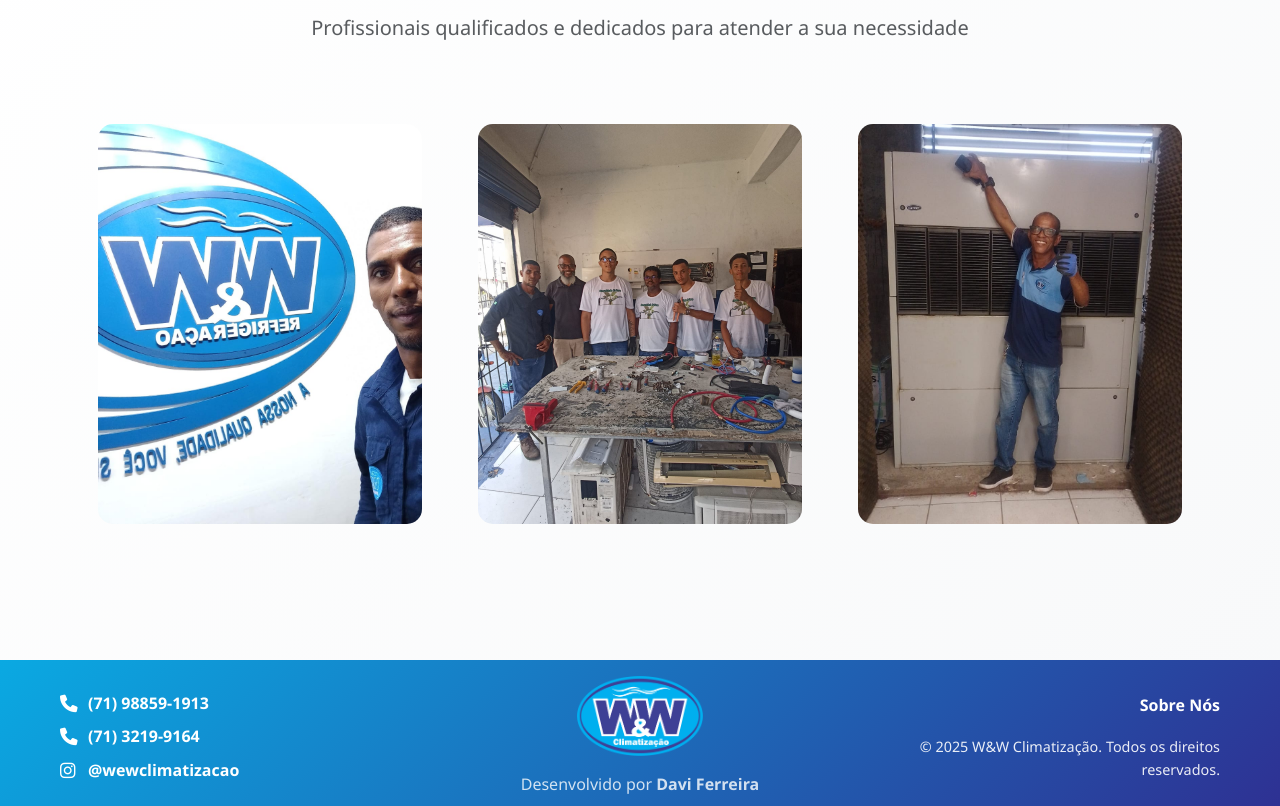
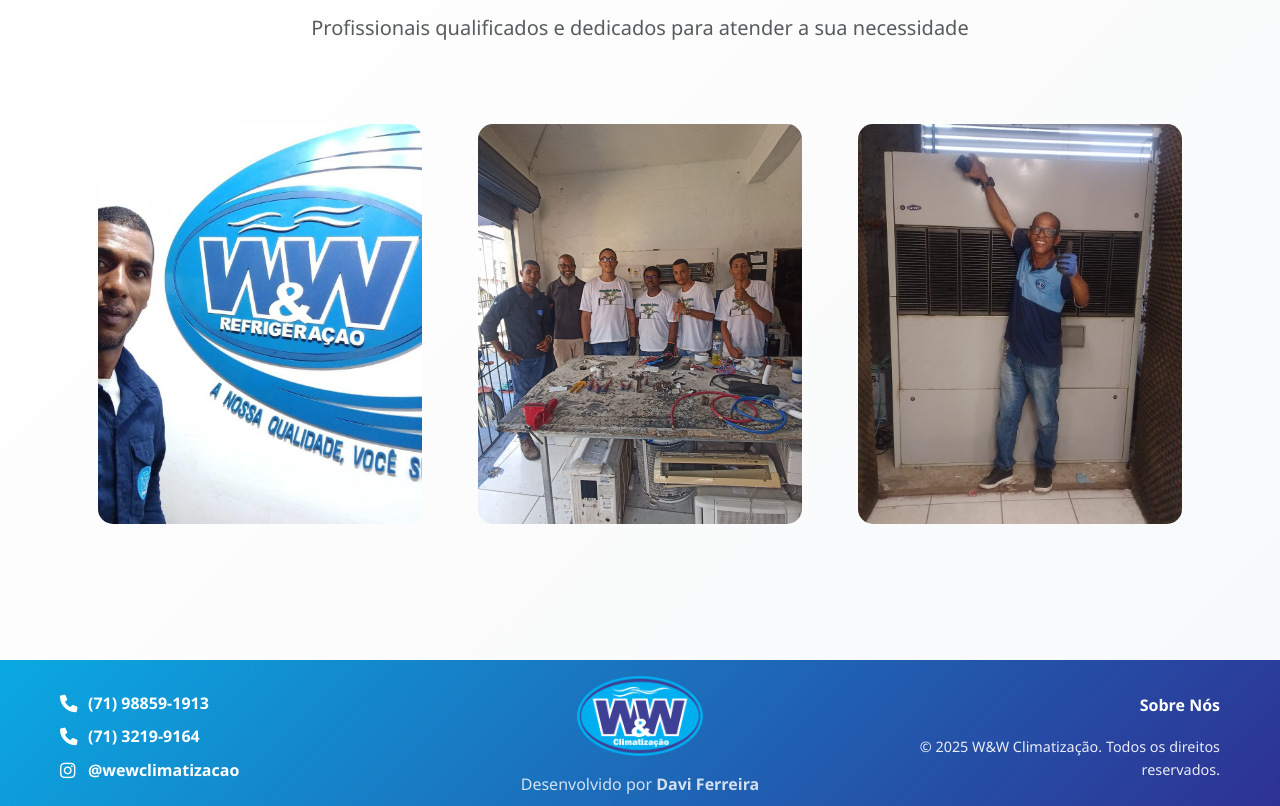
Before and after one commit to DaviFerreira14/wew-climatizacao, an Angular app: page /sobre in a window 1280 px wide. Shown: the part 1589-2395 px from the top of the page. Built offline with nearby package versions, Linux system fonts and the light colour scheme.

Commit message:
Editando fotos da pagina sobre

```diff
--- a/src/app/paginas/servicos/servicos.html
+++ b/src/app/paginas/servicos/servicos.html
@@ -59,7 +59,7 @@
             <ul class="list-unstyled text-start">
               <li><i class="bi bi-check-circle text-success me-2"></i>Diagnóstico preciso</li>
               <li><i class="bi bi-check-circle text-success me-2"></i>Peças originais</li>
-              <li><i class="bi bi-check-circle text-success me-2"></i>Atendimento 24h</li>
+              <li><i class="bi bi-check-circle text-success me-2"></i>Atendimento eficiente</li>
             </ul>
           </div>
         </div>
--- a/src/app/paginas/sobre/sobre.html
+++ b/src/app/paginas/sobre/sobre.html
@@ -70,7 +70,7 @@
       <div class="col-lg-4 col-md-6 col-sm-12 mb-5">
         <div class="team-card">
           <div class="team-image-container">
-            <img src="/willi.jpg" alt="Willi" class="img-fluid rounded shadow" style="object-position: left center;">
+            <img src="/willi.jpg" alt="Willi" class="img-fluid rounded shadow" style="object-position: right center;">
           </div>
           <div class="team-content text-center mt-4">
           </div>
```
Also changed, not shown: public/fachada.jpg, public/willi.jpg.
